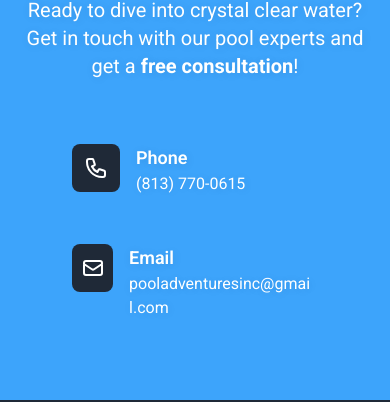
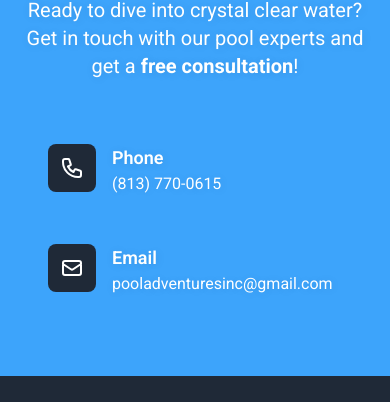
Before and after one commit to brickbones/pooladventuresinc-site-preview, a plain HTML site: page index.html in a window 390 px wide. Shown: the part 5168-5570 px from the top of the page. Drawn offline with nearby package versions, Linux system fonts and the light colour scheme.

Commit message:
more bugs

```diff
--- a/index.html
+++ b/index.html
@@ -671,14 +671,12 @@
 
         <div class="grid">
           <!-- Contact Information -->
-          <div class="space-y-8">
+          <div class="space-y-6">
             <div>
-              <div
-                class="flex flex-col md:flex-row justify-center gap-12 px-12"
-              >
+              <div class="flex flex-col md:flex-row justify-center gap-12 px-6">
                 <div class="flex items-start space-x-4">
                   <div
-                    class="w-12 h-12 bg-gray-800 rounded-lg flex items-center justify-center"
+                    class="w-12 h-12 bg-gray-800 rounded-lg flex items-center justify-center shrink-0"
                   >
                     <svg
                       class="w-6 h-6 text-primary-500"
@@ -704,7 +702,7 @@
 
                 <div class="flex items-start space-x-4">
                   <div
-                    class="w-12 h-12 bg-gray-800 rounded-lg flex items-center justify-center"
+                    class="w-12 h-12 bg-gray-800 rounded-lg flex items-center justify-center shrink-0"
                   >
                     <svg
                       class="w-6 h-6 text-primary-500"
```
